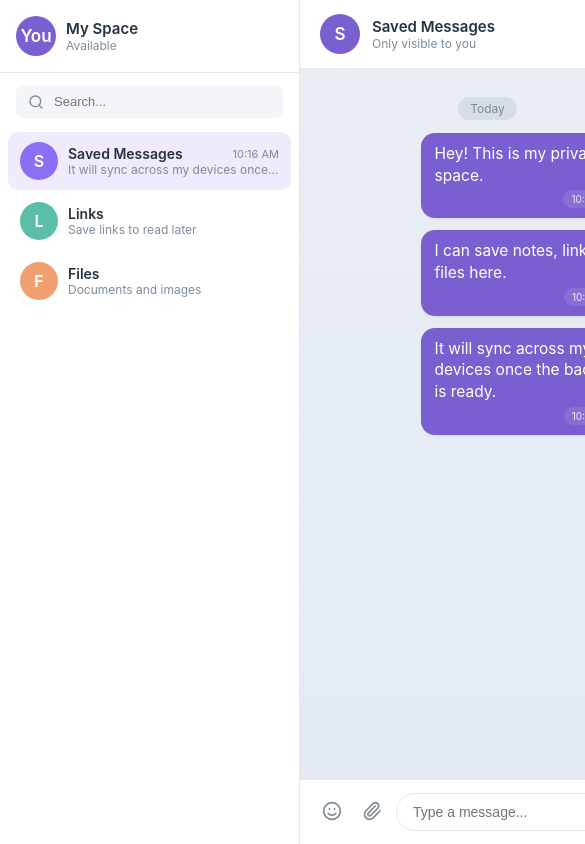
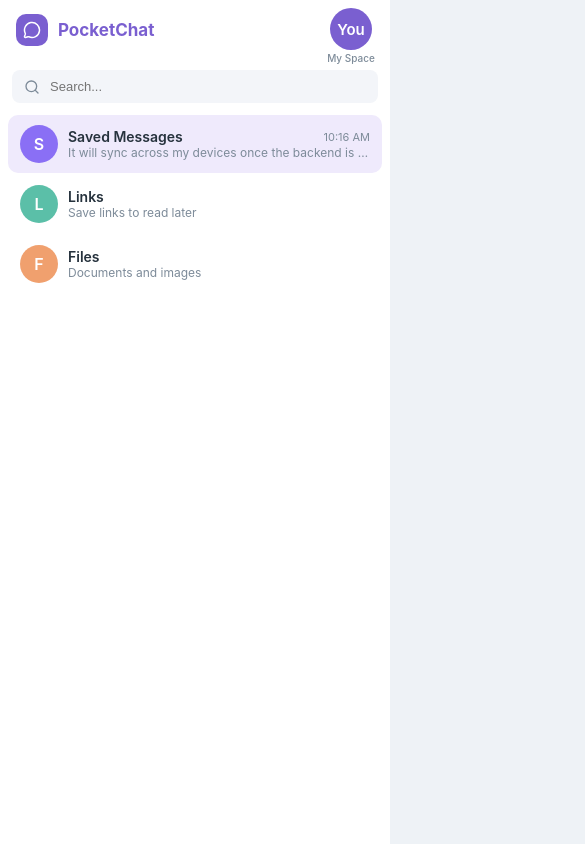
Before and after one commit to karan22pingulkar/PocketChat, a React (Vite) app in the folder frontend/: page / in a window 390 px wide. Shown: the top 844 px of the page, 585 px wide, since content can reach past the window. Built offline with nearby package versions, Linux system fonts and the light colour scheme.

Commit message:
Add responsive mobile and tablet layout

```diff
--- a/frontend/src/ChatPage.tsx
+++ b/frontend/src/ChatPage.tsx
@@ -1,5 +1,5 @@
 import { useEffect, useRef, useState } from "react";
-import { Check, CheckCheck, Paperclip, Send, Smile } from "lucide-react";
+import { ArrowLeft, Check, CheckCheck, Paperclip, Send, Smile } from "lucide-react";
 import type { Chat, Message } from "./types";
 import Sidebar from "./Sidebar";
 import "./chat.css";
@@ -31,6 +31,7 @@ export default function ChatPage() {
     });
     const [text, setText] = useState("");
     const [showEmoji, setShowEmoji] = useState(false);
+    const [mobileChatOpen, setMobileChatOpen] = useState(false);
     const [profilePic, setProfilePic] = useState<string | null>(() => localStorage.getItem("profilePic"));
 
     const bottomRef = useRef<HTMLDivElement>(null);
@@ -133,11 +134,14 @@ export default function ChatPage() {
     }
 
     return (
-        <div className="page">
+        <div className={`page ${mobileChatOpen ? "chat-open" : ""}`}>
             <Sidebar
                 chats={sidebarChats}
                 activeId={activeChat}
-                onSelect={setActiveChat}
+                onSelect={(id) => {
+                    setActiveChat(id);
+                    setMobileChatOpen(true);
+                }}
                 profilePic={profilePic}
                 onPicSelect={handlePicSelect}
             />
@@ -145,6 +149,9 @@ export default function ChatPage() {
             <div className="chat-window">
                 {/* header */}
                 <div className="chat-header">
+                    <button className="icon-btn back-btn" onClick={() => setMobileChatOpen(false)}>
+                        <ArrowLeft size={20} />
+                    </button>
                     <div className="avatar">
                         {profilePic ? <img src={profilePic} alt="profile" /> : activeChatData?.name[0]}
                     </div>
--- a/frontend/src/Sidebar.tsx
+++ b/frontend/src/Sidebar.tsx
@@ -1,5 +1,5 @@
 import { useRef, useState } from "react";
-import { Search } from "lucide-react";
+import { MessageCircle, Search } from "lucide-react";
 import type { Chat } from "./types";
 
 interface SidebarProps {
@@ -20,7 +20,15 @@ export default function Sidebar({ chats, activeId, onSelect, profilePic, onPicSe
 
     return (
         <div className="sidebar">
-            <div className="sidebar-header">
+            <div className="sidebar-top">
+                <div className="app-brand">
+                    <div className="brand-logo">
+                        <MessageCircle size={18} />
+                    </div>
+                    <span className="brand-name">PocketChat</span>
+                </div>
+
+                <div className="sidebar-header">
                 <div
                     className="avatar clickable"
                     title="Change profile picture"
@@ -42,6 +50,7 @@ export default function Sidebar({ chats, activeId, onSelect, profilePic, onPicSe
                 <div>
                     <div className="header-name">My Space</div>
                     <div className="header-status">Available</div>
+                </div>
                 </div>
             </div>
 
--- a/frontend/src/chat.css
+++ b/frontend/src/chat.css
@@ -494,3 +494,151 @@
 .bubble.big-emoji .tick.seen {
     color: var(--tick);
 }
+
+/* back button only visible on mobile */
+.back-btn {
+    display: none;
+    align-items: center;
+    justify-content: center;
+}
+
+/* tablet: slightly narrower sidebar, both panels visible */
+@media (min-width: 769px) and (max-width: 1100px) {
+    .sidebar {
+        width: 260px;
+    }
+
+    .bubble {
+        max-width: 75%;
+    }
+}
+
+/* mobile: show either the chat list OR the chat */
+@media (max-width: 768px) {
+    .sidebar {
+        width: 100%;
+        border-right: none;
+    }
+
+    .page.chat-open .sidebar {
+        display: none;
+    }
+
+    .chat-window {
+        display: none;
+    }
+
+    .page.chat-open .chat-window {
+        display: flex;
+    }
+
+    .back-btn {
+        display: flex;
+    }
+
+    .bubble {
+        max-width: 82%;
+    }
+
+    .messages {
+        padding: 12px;
+    }
+
+    .chat-header {
+        padding: 10px 12px;
+        gap: 8px;
+    }
+
+    .composer {
+        padding: 8px 10px;
+        padding-bottom: calc(8px + env(safe-area-inset-bottom));
+        gap: 6px;
+    }
+
+    .composer-input {
+        font-size: 16px; /* stops ios auto-zoom on focus */
+    }
+
+    .search-box {
+        margin: 10px 12px;
+    }
+
+    .emoji-pop {
+        left: 8px;
+        flex-wrap: wrap;
+        max-width: 240px;
+    }
+}
+
+/* app brand row - mobile only */
+.app-brand {
+    display: none;
+}
+
+/* wrapper is invisible on desktop, becomes a row on mobile */
+.sidebar-top {
+    display: contents;
+}
+
+@media (max-width: 768px) {
+    .sidebar-top {
+        display: flex;
+        align-items: center;
+        justify-content: space-between;
+        padding-right: 6px;
+    }
+
+    .app-brand {
+        display: flex;
+        align-items: center;
+        gap: 10px;
+        padding: 14px 16px;
+    }
+
+    .sidebar-header {
+        border-bottom: none;
+        padding: 8px 12px;
+        position: relative;
+        flex-direction: column;
+        align-items: center;
+        gap: 2px;
+    }
+
+    .sidebar-header .avatar {
+        width: 42px;
+        height: 42px;
+        font-size: 15px;
+    }
+
+    .sidebar-header .header-name {
+        position: absolute;
+        bottom: -4px;
+        left: 50%;
+        transform: translateX(-50%);
+        font-size: 10px;
+        font-weight: 500;
+        color: var(--text-muted);
+        white-space: nowrap;
+    }
+
+    .sidebar-header .header-status {
+        display: none;
+    }
+
+    .brand-logo {
+        width: 32px;
+        height: 32px;
+        border-radius: 10px;
+        background: var(--accent);
+        color: #fff;
+        display: flex;
+        align-items: center;
+        justify-content: center;
+    }
+
+    .brand-name {
+        font-size: 17px;
+        font-weight: 700;
+        color: var(--accent);
+    }
+}
```
